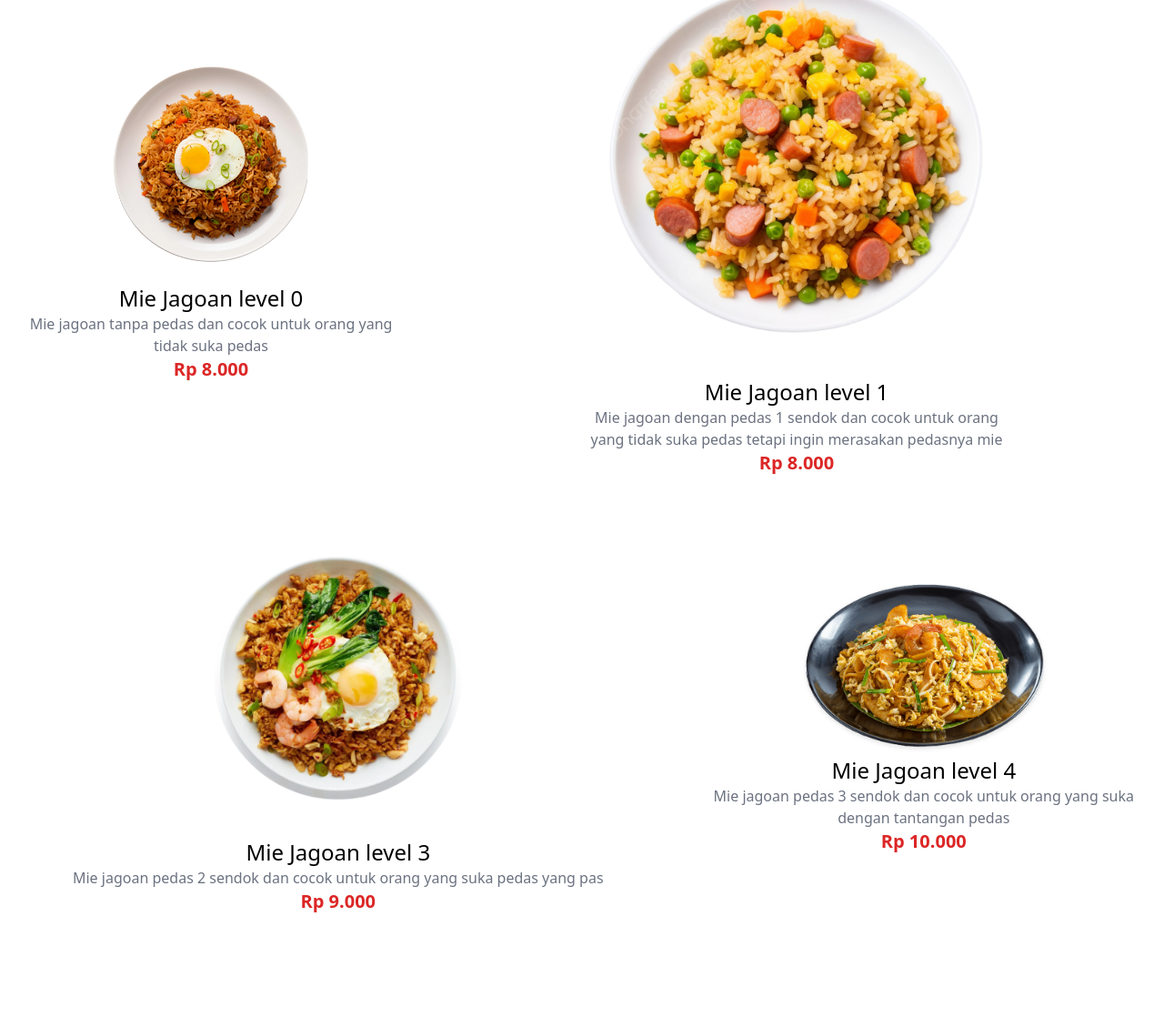
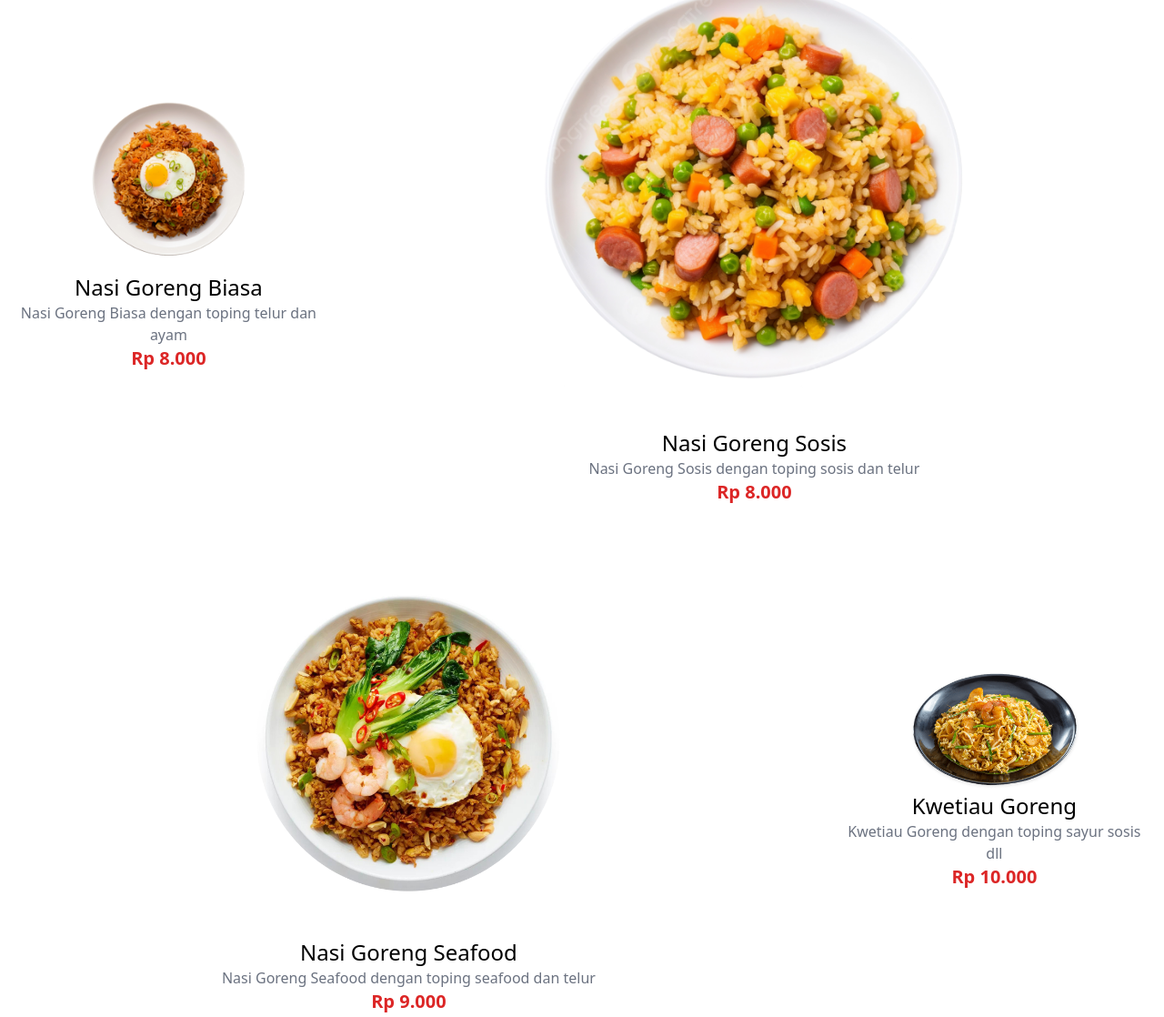
Before and after one commit to nasgorid/nasgorid, a website: page nasgorid_fe/index.html in a window 1280 px wide. Shown: the part 1948-3066 px from the top of the page at 91% size. Drawn offline with nearby package versions, Linux system fonts and the light colour scheme; files that its build step writes are made by us from their sources.

Commit message:
deskripsi menu

```diff
--- a/nasgorid_fe/index.html
+++ b/nasgorid_fe/index.html
@@ -220,10 +220,9 @@
                 <img src="img/img/menu/nasigorengbiasa.png" alt="Nasi Goreng Biasa" class="w-full lg:w-3/5 mx-auto max-w-xs"/>
               </a>
               <div class="text-center">
-                <h1 class="text-2xl">Mie Jagoan level 0</h1>
+                <h1 class="text-2xl">Nasi Goreng Biasa</h1>
                 <p class="text-gray-500">
-                  Mie jagoan tanpa pedas dan cocok untuk orang yang tidak suka
-                  pedas
+                  Nasi Goreng Biasa dengan toping telur dan ayam
                 </p>
                 <p class="text-red-600 font-bold text-xl">Rp 8.000</p>
               </div>
@@ -238,10 +237,9 @@
               />
               </a>
               <div class="text-center">
-                <h1 class="text-2xl">Mie Jagoan level 1</h1>
+                <h1 class="text-2xl">Nasi Goreng Sosis</h1>
                 <p class="text-gray-500">
-                  Mie jagoan dengan pedas 1 sendok dan cocok untuk orang<br />yang
-                  tidak suka pedas tetapi ingin merasakan pedasnya mie
+                  Nasi Goreng Sosis dengan toping sosis dan telur
                 </p>
                 <p class="text-red-600 font-bold text-xl">Rp 8.000</p>
               </div>
@@ -255,10 +253,9 @@
                 <img src="img/img/menu/nasigorengseafood.png" alt="Nasi Goreng Seafood" class="w-full lg:w-3/5 mx-auto" style="max-width: 1200px;"/>
               </a>
               <div class="text-center">
-                <h1 class="text-2xl">Mie Jagoan level 3</h1>
+                <h1 class="text-2xl">Nasi Goreng Seafood</h1>
                 <p class="text-gray-500">
-                  Mie jagoan pedas 2 sendok dan cocok untuk orang yang suka
-                  pedas yang pas
+                  Nasi Goreng Seafood dengan toping seafood dan telur
                 </p>
                 <p class="text-red-600 font-bold text-xl">Rp 9.000</p>
               </div>
@@ -269,10 +266,9 @@
                 />
               </a>
               <div class="text-center">
-                <h1 class="text-2xl">Mie Jagoan level 4</h1>
+                <h1 class="text-2xl">Kwetiau Goreng</h1>
                 <p class="text-gray-500">
-                  Mie jagoan pedas 3 sendok dan cocok untuk orang yang suka
-                  dengan tantangan pedas
+                  Kwetiau Goreng dengan toping sayur sosis dll
                 </p>
                 <p class="text-red-600 font-bold text-xl">Rp 10.000</p>
               </div>
```
